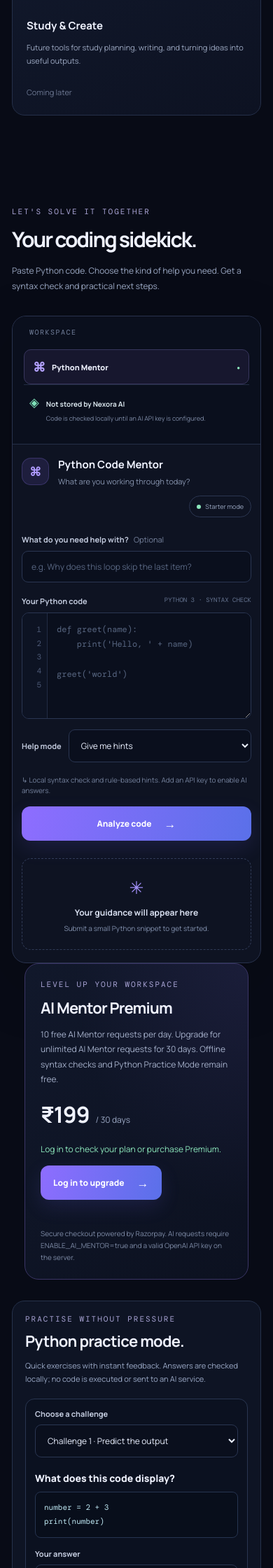
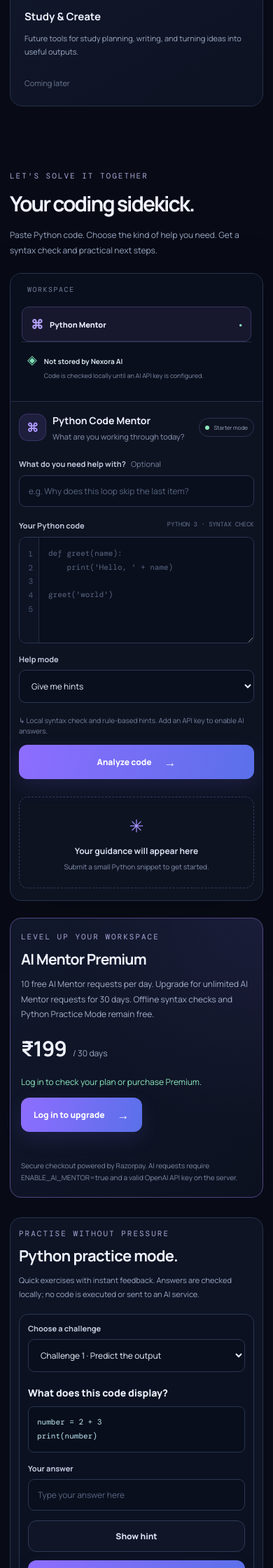
Before and after one commit to soumyasasmal410-star/Nexora-AI, a Flask app: page / in a window 390 px wide; the page is wider, and only the part inside the window is pictured. Shown: the part 2040-4280 px from the top of that part at 70% size. Run offline with Flask 3, Linux system fonts and the light colour scheme; some libraries are stand-ins or nearby versions.

Commit message:
Fix mobile layout and separate premium panel spacing

```diff
--- a/static/style.css
+++ b/static/style.css
@@ -76,3 +76,77 @@
 .premium-copy small{display:block;color:#7e8ba6;font-size:10px;line-height:1.7;max-width:600px}
 #premiumBuyBtn:disabled{opacity:.65;cursor:not-allowed;transform:none}
 @media(max-width:700px){.premium-panel{margin:0 18px 30px;padding:22px}.premium-copy h3{font-size:22px}}
+
+
+/* Mobile layout fixes: keep the workspace readable and separate adjacent panels */
+html, body { width:100%; max-width:100%; }
+body { min-width:0; }
+main, section, .section, .mentor-section, .mentor-shell, .mentor-main,
+.premium-panel, .practice-panel, .closing, footer { min-width:0; }
+.mentor-section { width:100%; }
+.mentor-shell { margin-bottom:26px; }
+.premium-panel {
+  position:relative;
+  clear:both;
+  box-sizing:border-box;
+  width:calc(100% - 56px);
+  margin:26px auto 34px;
+  flex:0 0 auto;
+}
+.practice-panel {
+  position:relative;
+  clear:both;
+  width:100%;
+  box-sizing:border-box;
+  margin:30px 0 0;
+}
+@media (max-width:900px) {
+  .section { width:100%; }
+  .mentor-shell { width:100%; }
+  .premium-panel { width:100%; }
+}
+@media (max-width:650px) {
+  .topbar { width:100%; min-width:0; padding-left:14px; padding-right:14px; gap:10px; }
+  .brand { gap:7px; font-size:15px; flex-shrink:0; }
+  .brand-mark { width:29px; height:29px; border-radius:9px; }
+  .account-nav { min-width:0; gap:8px; }
+  .account-link { max-width:105px; overflow:hidden; text-overflow:ellipsis; white-space:nowrap; }
+  .account-nav .top-cta { white-space:nowrap; }
+  .section { padding:52px 14px; }
+  .mentor-section { padding-top:40px; }
+  .mentor-section > .section-heading { margin-bottom:22px; }
+  .mentor-shell { display:flex; flex-direction:column; width:100%; border-radius:16px; margin-bottom:22px; }
+  .mentor-sidebar { width:100%; }
+  .mentor-main { width:100%; min-width:0; padding:17px 12px; }
+  .mentor-title { gap:9px; }
+  .mentor-title > div:nth-child(2) { min-width:0; }
+  .mentor-title h3 { font-size:14px; }
+  .offline-badge { font-size:8px; padding:7px 8px; }
+  .editor-wrap { min-width:0; grid-template-columns:28px minmax(0,1fr); }
+  .editor-wrap textarea { min-width:0; width:100%; font-size:11px; }
+  .mode-row { align-items:flex-start; flex-direction:column; gap:8px; }
+  .mode-row select { width:100%; max-width:none; }
+  .form-bottom { gap:12px; }
+  .form-bottom .btn { width:100%; }
+  .premium-panel {
+    display:block;
+    width:100%;
+    max-width:none;
+    margin:24px 0 28px;
+    padding:19px 15px;
+    border-radius:16px;
+    border:1px solid #514581;
+    overflow-wrap:anywhere;
+  }
+  .premium-copy { width:100%; max-width:none; }
+  .premium-copy h3 { font-size:21px; line-height:1.25; }
+  .premium-copy > p { font-size:12px; }
+  .premium-price strong { font-size:30px; }
+  #premiumBuyBtn, .premium-copy > .btn { max-width:100%; }
+  .practice-panel { width:100%; margin:26px 0 0; padding:15px 12px; border-radius:16px; }
+  .practice-card { min-width:0; padding:12px; }
+  .practice-card select, .practice-answer-row input { width:100%; max-width:100%; min-width:0; }
+  .practice-actions { display:grid; grid-template-columns:1fr; }
+  .practice-actions .btn { width:100%; }
+  footer { width:100%; padding:18px 14px; gap:10px; }
+}
```
